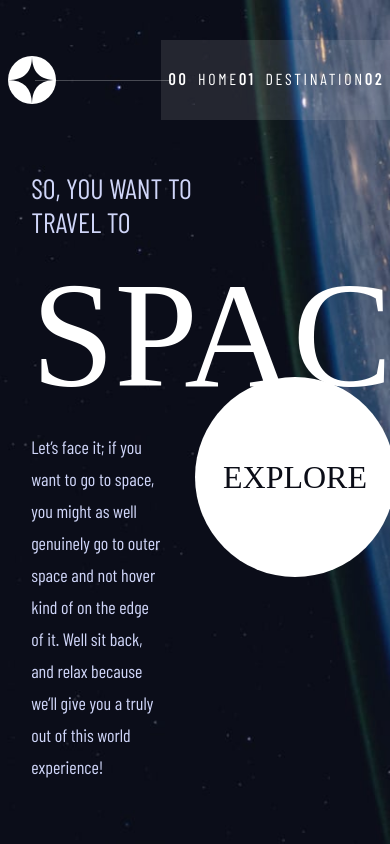
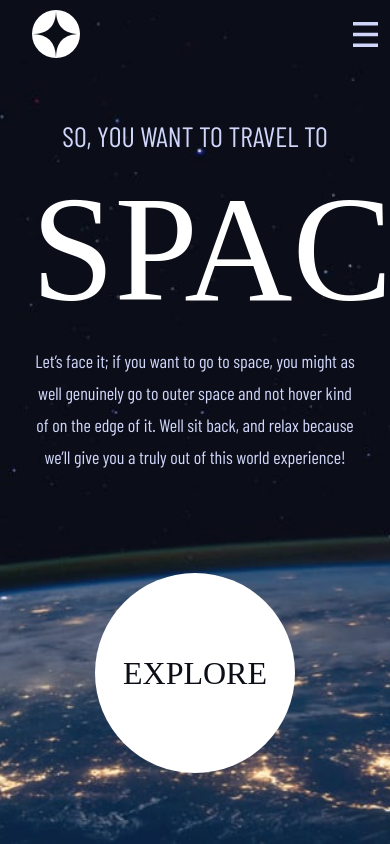
Before and after one commit to AmohPrince/space-tourism, a React (Create React App) app: page / in a window 390 px wide. Built offline with nearby package versions, Linux system fonts and the light colour scheme; a web font is replaced by a local one.

Commit message:
We reaally really did

```diff
--- a/src/App.css
+++ b/src/App.css
@@ -1,7 +1,7 @@
 .App {
   width: 100%;
   height: 100vh;
-  overflow: hidden;
+  overflow-x: hidden;
 }
 .background-image {
   position: absolute;
--- a/src/Components/Home/Home.css
+++ b/src/Components/Home/Home.css
@@ -37,3 +37,27 @@
   outline: 40px solid #24262f;
   transition: outline 500ms ease-in-out;
 }
+
+@media screen and (max-width: 1150px) {
+  .home {
+    flex-direction: column;
+    text-align: center;
+  }
+  .text-b {
+    width: unset;
+  }
+  .space {
+    text-align: center;
+  }
+  .body-left {
+    margin-top: 100px;
+  }
+  .body-right {
+    width: 80%;
+  }
+}
+@media screen and (max-width: 650px) {
+  .body-right {
+    width: 100%;
+  }
+}
--- a/src/Components/Home/Home.jsx
+++ b/src/Components/Home/Home.jsx
@@ -3,9 +3,26 @@ import "./Home.css";
 import { data } from "../../data";
 
 const Home = ({ setBackgroundImage }) => {
+  const handleResize = () => {
+    if (window.innerWidth > 1150) {
+      setBackgroundImage(data.home["background-desktop"]);
+    }
+    if (window.innerWidth <= 1150 && window.innerWidth > 650) {
+      setBackgroundImage(data.home["background-tablet"]);
+    }
+    if (window.innerWidth <= 650) {
+      setBackgroundImage(data.home["background-mobile"]);
+    }
+  };
+
+  // window.addEventListener("resize", handleResize);
+
   useEffect(() => {
     setBackgroundImage(data.home["background-desktop"]);
   }, []);
+  useEffect(() => {
+    handleResize();
+  }, [window.innerWidth]);
   return (
     <div className="flex space-between home padding-main">
       <div className="body-right">
--- a/src/Components/Navbar/Navbar.css
+++ b/src/Components/Navbar/Navbar.css
@@ -44,3 +44,45 @@ ul {
   right: 56%;
   opacity: 25%;
 }
+.hamburger {
+  height: 25px;
+  width: 25px;
+  display: none;
+  z-index: 10;
+}
+.small-screen-nav {
+  position: absolute;
+  top: 0;
+  right: 0;
+  width: 60%;
+  background-color: rgba(255, 255, 255, 0.04);
+  padding: 20% 20%;
+  height: 100vh;
+}
+
+@media screen and (max-width: 1150px) {
+  nav {
+    margin-top: 0;
+  }
+  .nav-links {
+    width: 70%;
+  }
+  .line {
+    display: none;
+  }
+  .logo {
+    margin: 10px 20px;
+  }
+}
+
+@media screen and (max-width: 650px) {
+  .nav-links {
+    display: none;
+  }
+  nav {
+    padding: 0 3%;
+  }
+  .hamburger {
+    display: initial;
+  }
+}
--- a/src/Components/Navbar/Navbar.jsx
+++ b/src/Components/Navbar/Navbar.jsx
@@ -1,13 +1,25 @@
-import React, { useState } from "react";
+import React, { useEffect, useState } from "react";
 import "./Navbar.css";
 import Logo from "../../assets/shared/logo.svg";
+import Hamburger from "../../assets/shared/icon-hamburger.svg";
+import Close from "../../assets/shared/icon-close.svg";
 
 const Navbar = ({ setPageIndex }) => {
   const [activeTab, setActiveTab] = useState("main");
+  const [smallScreen, setSmallScreen] = useState(false);
+  const [icon, setIcon] = useState(Hamburger);
+
+  useEffect(() => {
+    if (smallScreen === true) {
+      setIcon(Close);
+    } else {
+      setIcon(Hamburger);
+    }
+  }, [smallScreen]);
 
   return (
     <nav className="flex space-between">
-      <img src={Logo} alt="Logo" />
+      <img src={Logo} alt="Logo" className="logo" />
       <div className="line" />
       <div className="nav-links">
         <ul className="flex space-around">
@@ -49,6 +61,54 @@ const Navbar = ({ setPageIndex }) => {
           </li>
         </ul>
       </div>
+      <img
+        src={icon}
+        alt="Hamburger"
+        className="hamburger"
+        onClick={() => {
+          setSmallScreen((prevState) => !prevState);
+        }}
+      />
+      {smallScreen && (
+        <div className="small-screen-nav">
+          <p
+            className="capitalize nav-link"
+            onClick={() => {
+              setPageIndex(0);
+              setActiveTab("main-active");
+            }}
+          >
+            <span>00</span>Home
+          </p>
+          <p
+            className="capitalize nav-link"
+            onClick={() => {
+              setPageIndex(1);
+              setActiveTab("destination-active");
+            }}
+          >
+            <span>01</span>Destination
+          </p>
+          <p
+            className="capitalize nav-link"
+            onClick={() => {
+              setPageIndex(2);
+              setActiveTab("crew-active");
+            }}
+          >
+            <span>02</span>Crew
+          </p>
+          <p
+            className="capitalize nav-link"
+            onClick={() => {
+              setPageIndex(3);
+              setActiveTab("technology-active");
+            }}
+          >
+            <span>03</span>Technology
+          </p>
+        </div>
+      )}
     </nav>
   );
 };
```
